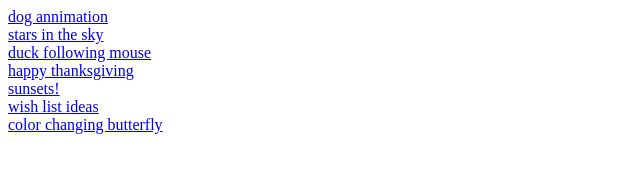
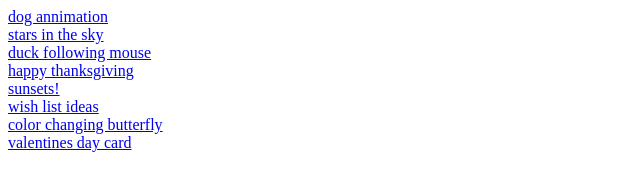
Before and after one commit to corinnamoss/corinnamoss.github.io, a plain HTML site: page projects.html in a window 1280 px wide. Shown: the whole page, without its empty margins (0-640 px from the left). Drawn offline with Linux system fonts and the light colour scheme.

Commit message:
link to v day

```diff
--- a/projects.html
+++ b/projects.html
@@ -21,5 +21,9 @@
 	<div class="button">wish list ideas</div>
 <a href= "colors.html">
 	<div class= "button">color changing butterfly</div>
+<a href = "valentinesdayproject.html">
+	<div class = "button">valentines day card</div>
+
+
 </body>
 </html>
```
